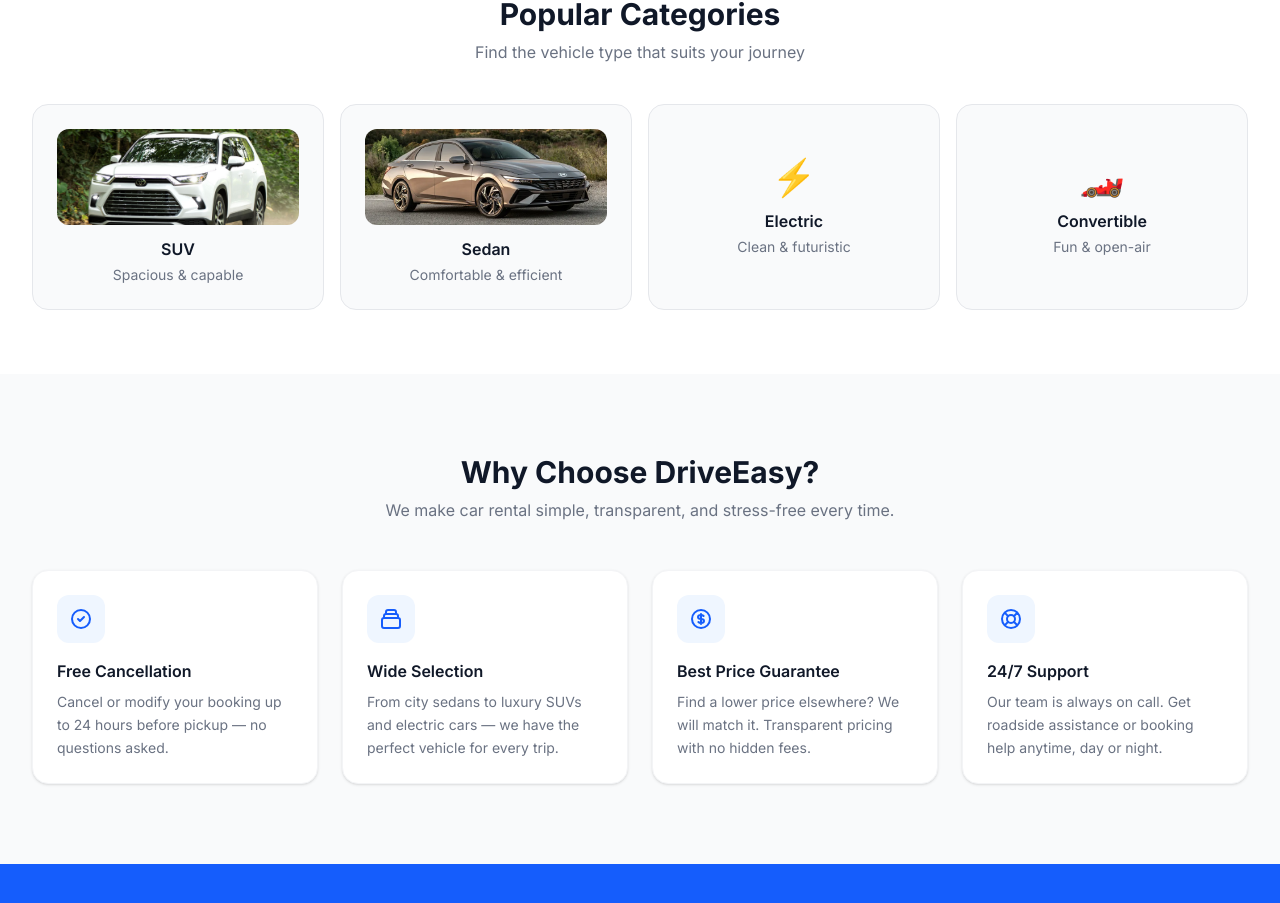
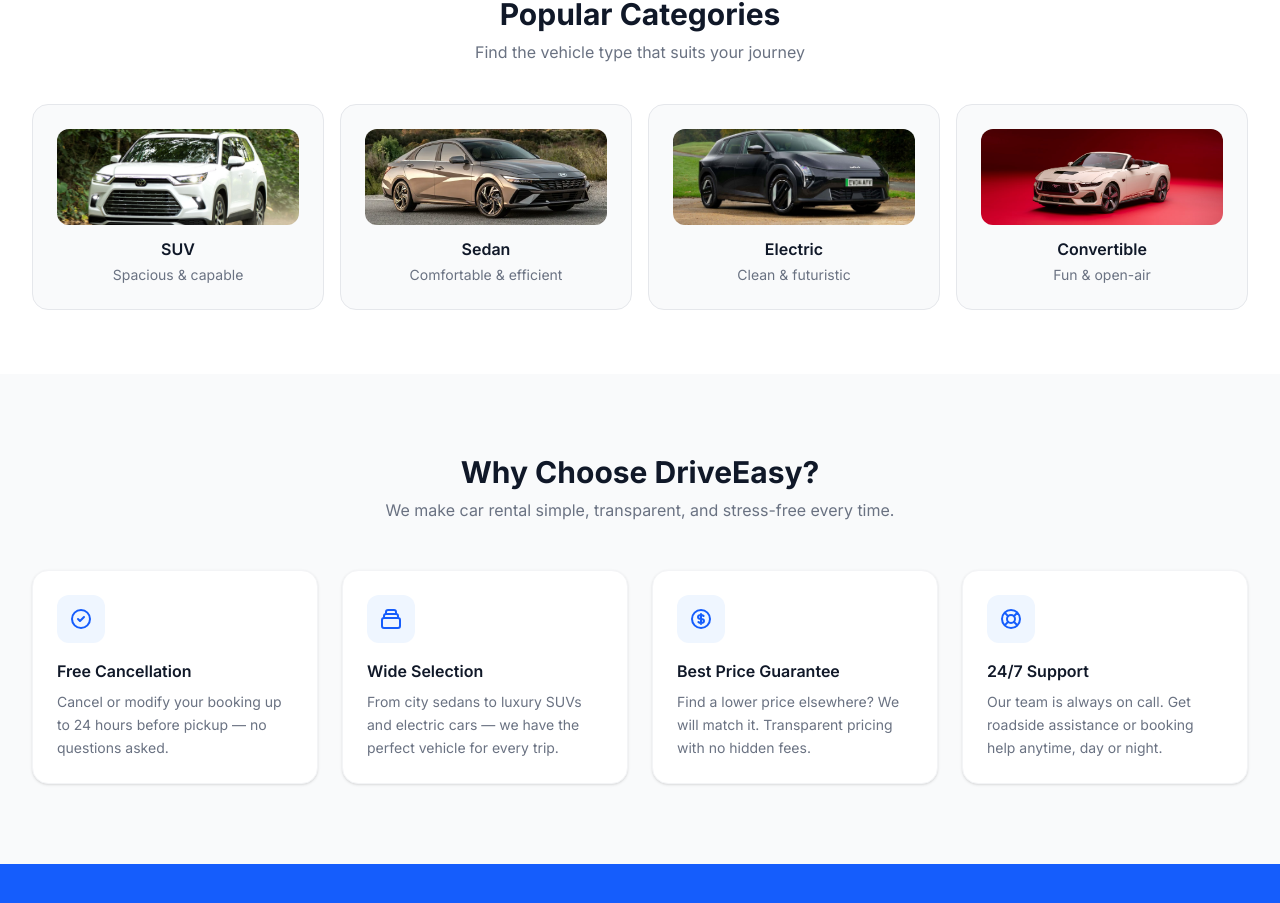
Before and after one commit to summonadev-com/car-rental-manager-john-doe-1782811759, a React (Vite) app: page / in a window 1280 px wide. Shown: the part 933-1836 px from the top of the page. Built offline with nearby package versions, Linux system fonts and the light colour scheme.

Commit message:
Add real photos to all four category cards on homepage

```diff
--- a/src/pages/HomePage.tsx
+++ b/src/pages/HomePage.tsx
@@ -44,8 +44,8 @@
 const categories = [
   { label: 'SUV', emoji: null, image: '/suv.png', description: 'Spacious & capable' },
   { label: 'Sedan', emoji: null, image: '/sedan.png', description: 'Comfortable & efficient' },
-  { label: 'Electric', emoji: '⚡', image: null, description: 'Clean & futuristic' },
-  { label: 'Convertible', emoji: '🏎️', image: null, description: 'Fun & open-air' },
+  { label: 'Electric', emoji: null, image: '/electric.png', description: 'Clean & futuristic' },
+  { label: 'Convertible', emoji: null, image: '/convertible.png', description: 'Fun & open-air' },
 ];
 
 export default function HomePage() {
```
Also changed, not shown: public/convertible.png (added), public/electric.png (added).
